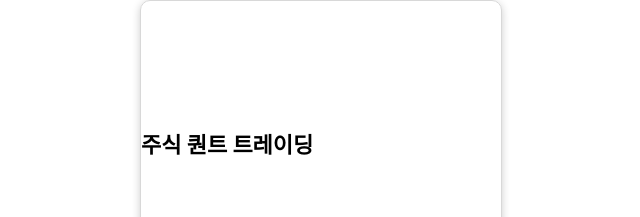
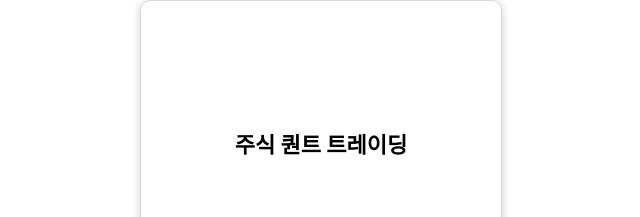
Before and after one commit to wldn143/stock_quant_trading_web, a React (Create React App) app: page / in a window 1280 px wide. Shown: the part 100-317 px from the top of the page, without its empty margins (319-959 px from the left). Built offline with nearby package versions, Linux system fonts and the light colour scheme.

Commit message:
디자인 수정

```diff
--- a/src/component/HomeElement/Enjoysearch.module.css
+++ b/src/component/HomeElement/Enjoysearch.module.css
@@ -6,7 +6,7 @@
 }
 
 
-h2{
+.frame2 h2{
     display: inline-block;
 }
 .table {
```
